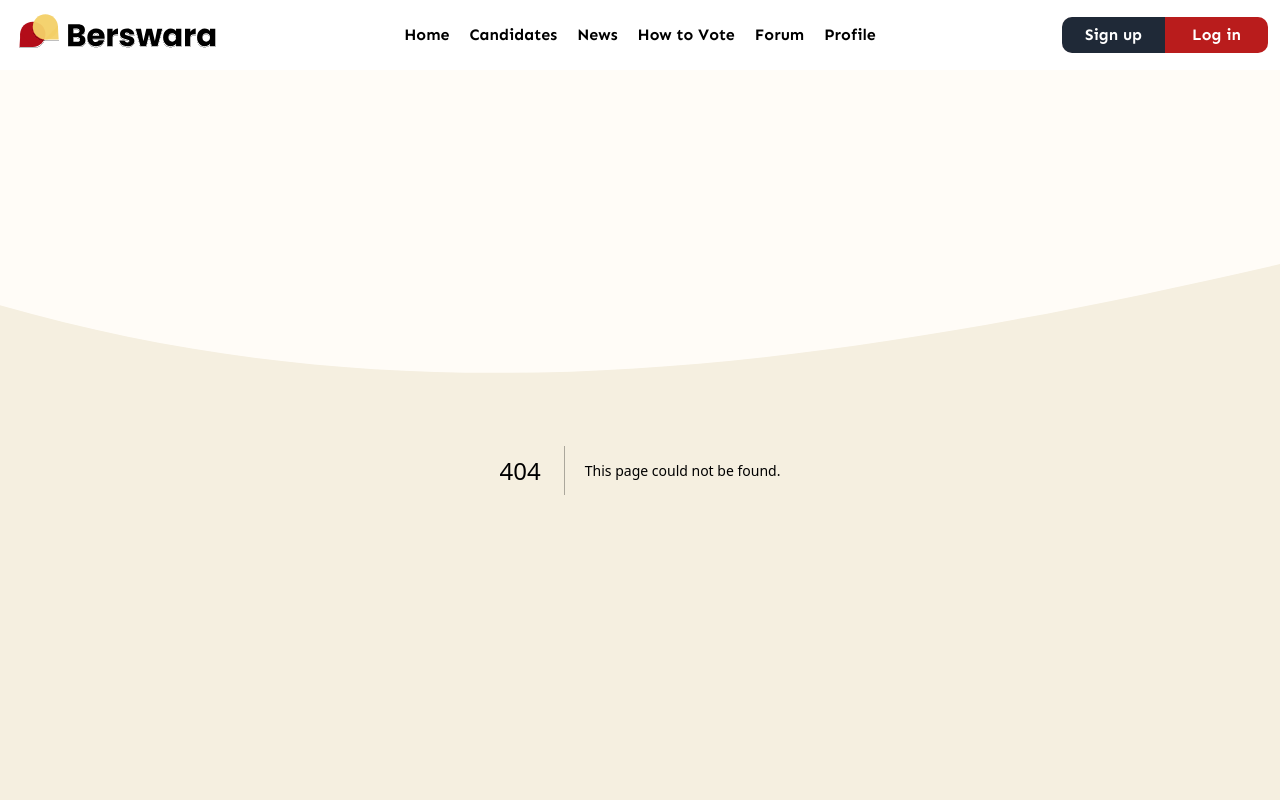
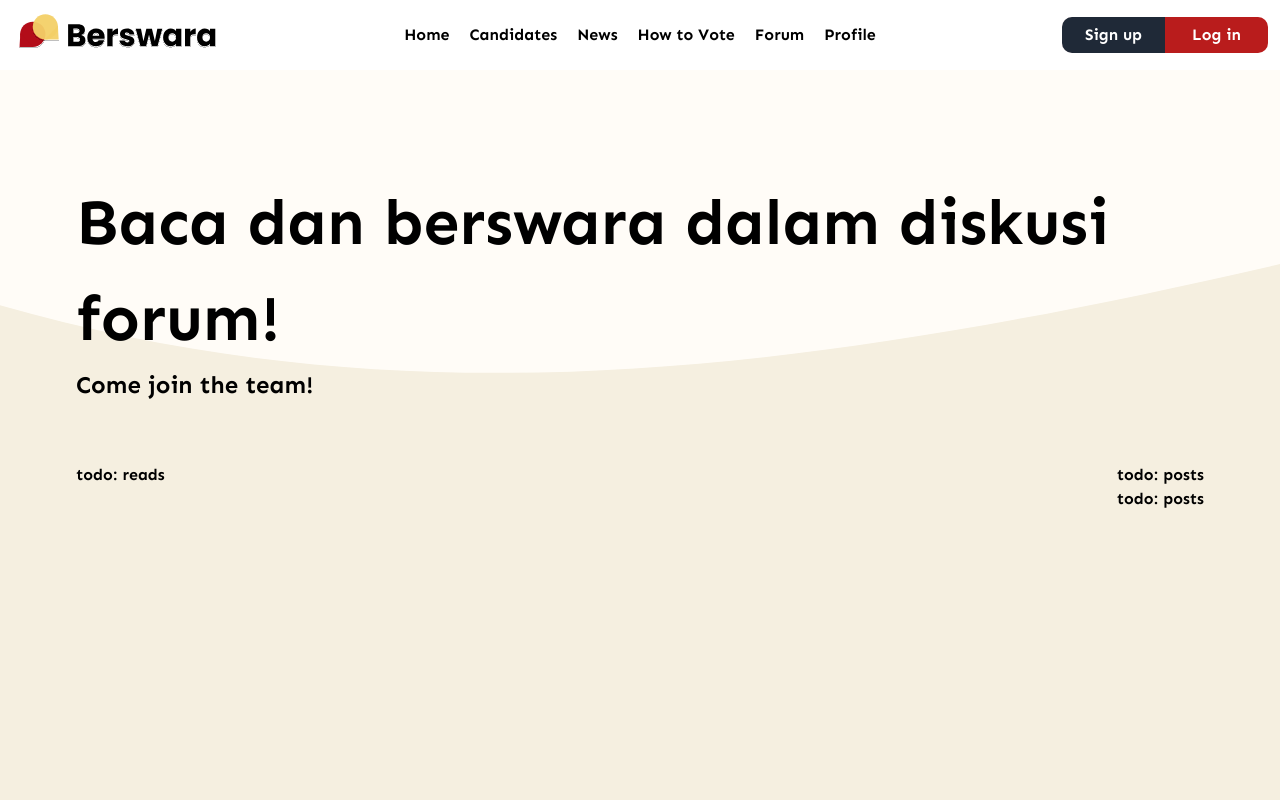
Before and after one commit to workshop-se/berswara-front, a Next.js app: page /forum in a window 1280 px wide. Before the commit this address had no page. Shown: the top 800 px of the page. Built offline with nearby package versions, Linux system fonts and the light colour scheme.

Commit message:
feat:init forum page

```diff
--- /dev/null
+++ b/src/app/(navigation)/forum/page.tsx
@@ -0,0 +1,32 @@
+import { faker } from '@faker-js/faker';
+import Link from 'next/link';
+
+const newses = Array.from({ length: 4 }, () => ({
+  title: faker.lorem.sentence(),
+  description: faker.lorem.paragraph(),
+  isOngoing: faker.datatype.boolean(),
+  tags: Array.from({ length: 3 }, () => faker.lorem.word()),
+  link: faker.internet.url()
+}))
+
+export default function Page() {
+  return (
+    <div className='w-[1128px] m-auto pt-[105px]'>
+      <h1 className='text-[64px]'>Baca dan berswara dalam diskusi forum!</h1>
+      <p className='text-[24px] pb-[60px]'>Come join the team!</p>
+      <div className='flex w-[1128px]'>
+        <div className='grow'>
+          todo: reads
+        </div>
+        <div>
+          <div>
+            todo: posts
+          </div>
+          <div>
+            todo: posts
+          </div>
+        </div>
+      </div>
+    </div>
+  );
+}
```
